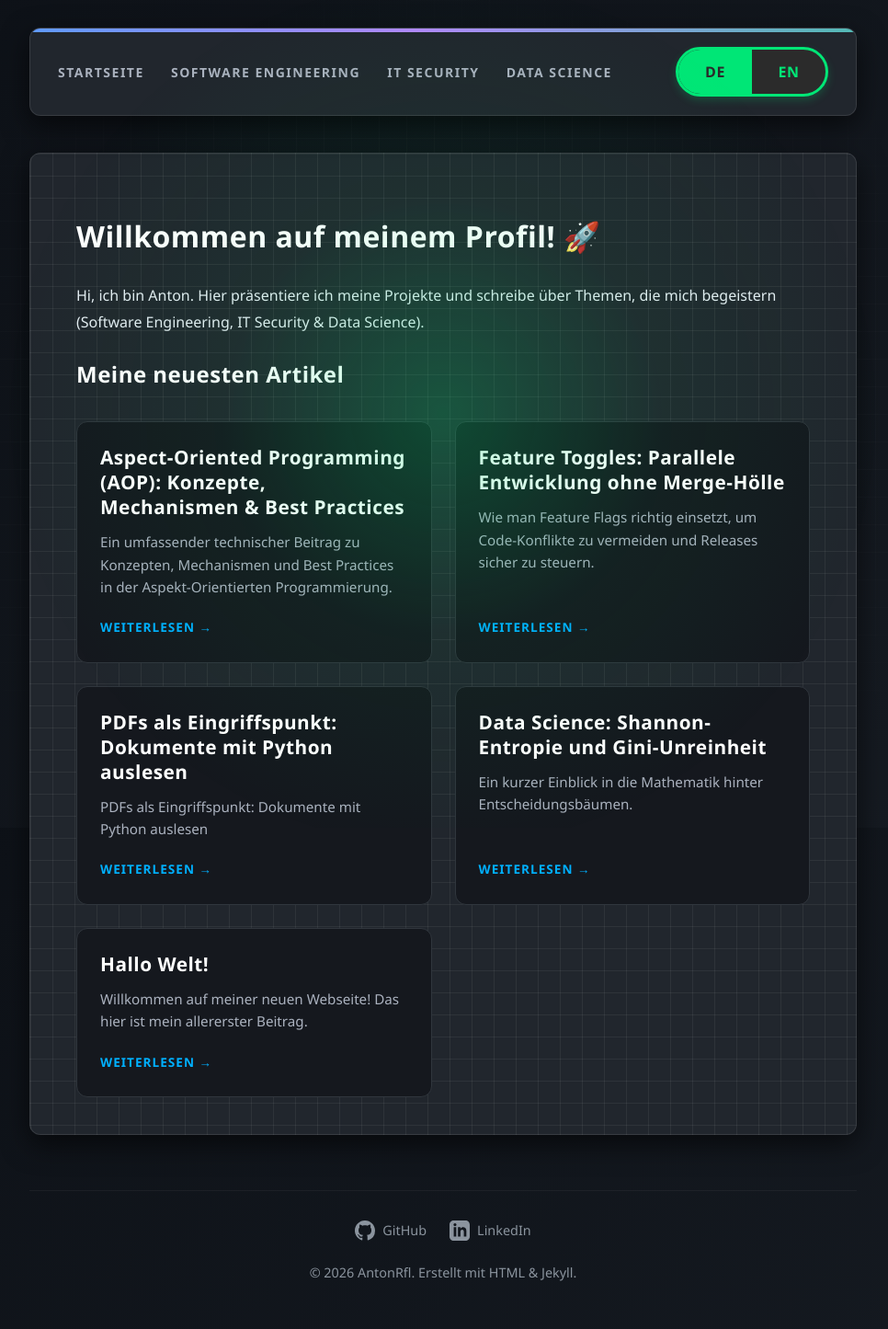
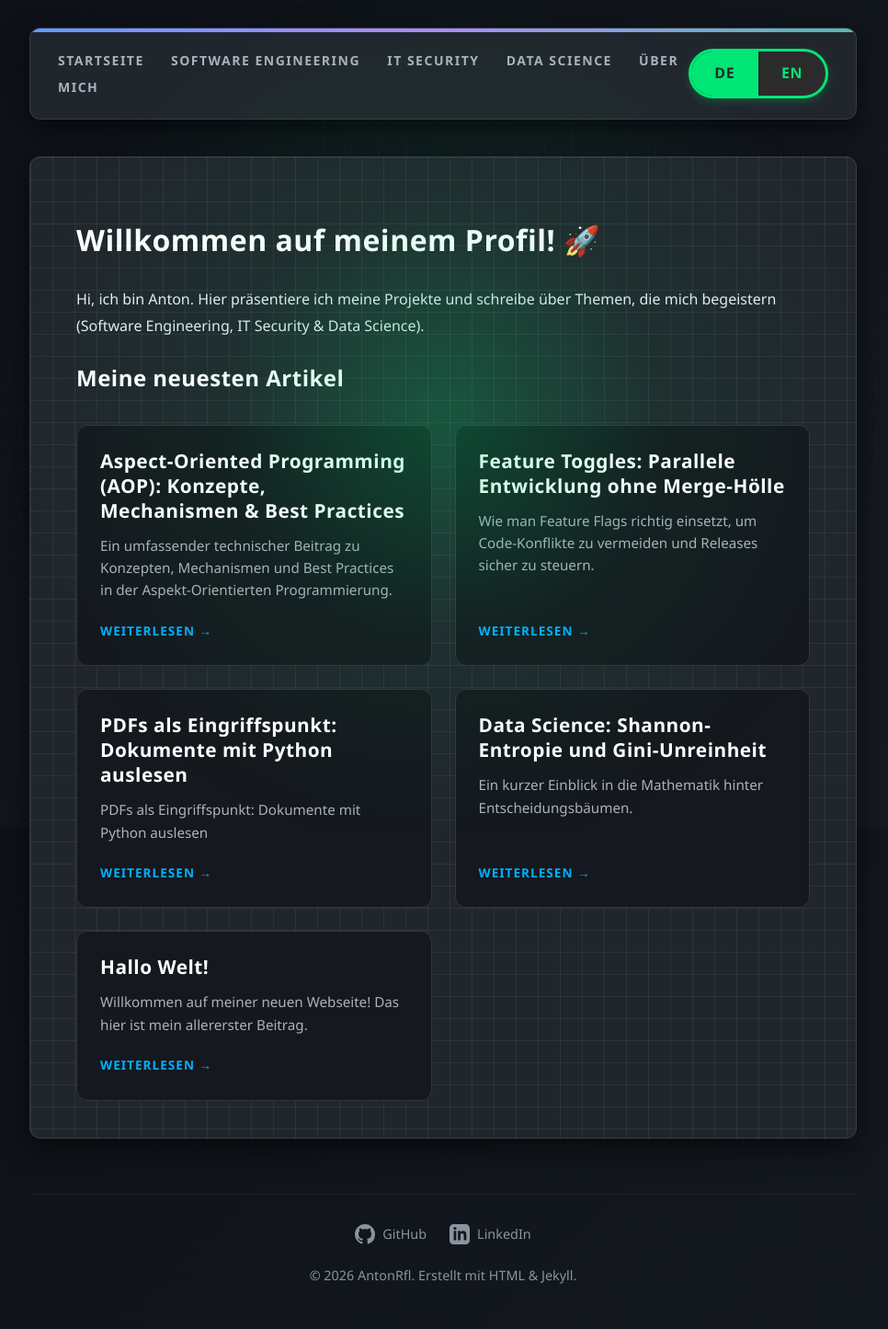
Before and after one commit to AntonRfl/AntonRfl.github.io, a Jekyll site: the page built from index.html, in a window 1280 px wide. Shown: the whole page at 92% size, without its empty margins (158-1124 px from the left). Built offline with Jekyll 4.4.1, drawn with Linux system fonts in a browser that asks for light colours.

Commit message:
Update default.html

```diff
--- a/_layouts/default.html
+++ b/_layouts/default.html
@@ -318,14 +318,15 @@
                 <a href="/en/software-engineering/">Software Engineering</a>
                 <a href="/en/it-security/">IT Security</a>
                 <a href="/en/data-science/">Data Science</a>
+                <a href="/en/about/">About</a>
             {% else %}
                 <a href="/">Startseite</a>
                 <a href="/software-engineering/">Software Engineering</a>
                 <a href="/it-security/">IT Security</a>
                 <a href="/data-science/">Data Science</a>
+                <a href="/ueber-mich/">Über mich</a>
             {% endif %}
         </div>
-
         {% if page.lang == "en" %}
             {% assign target_de = page.de_url %}
             {% if target_de == nil %}
```
